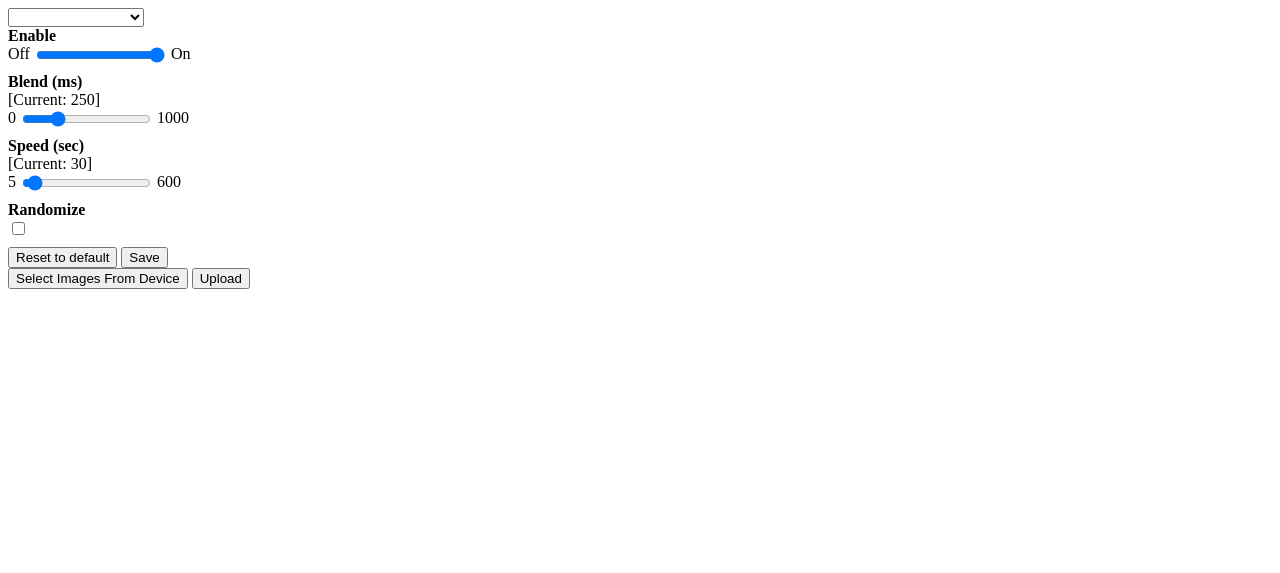
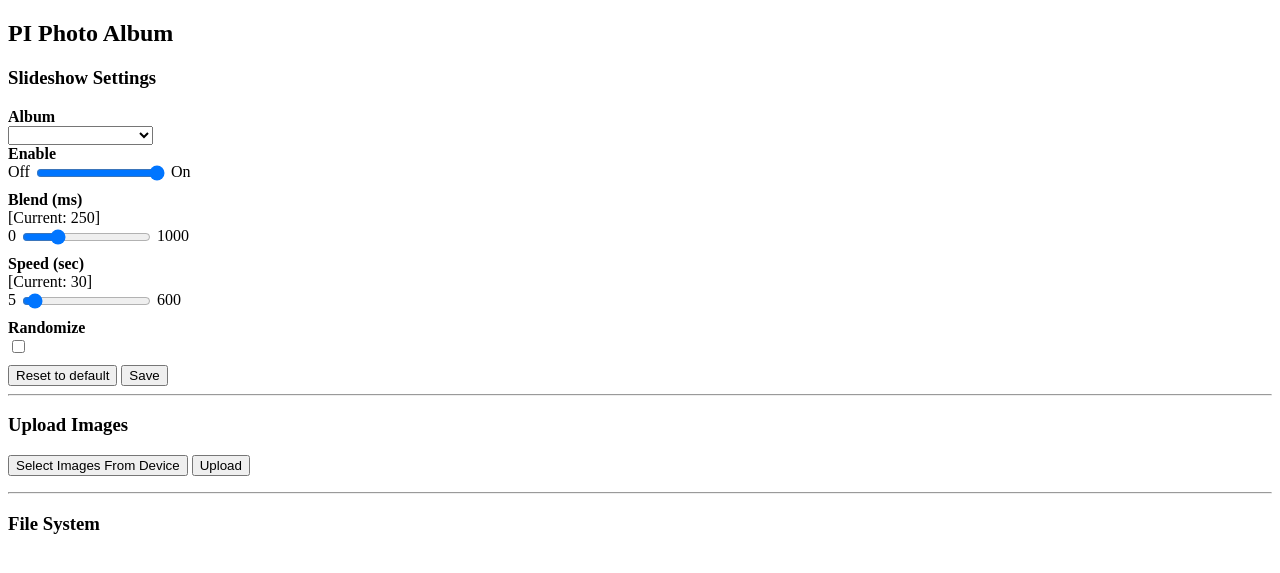
Before and after one commit to pillious/pi-photo-album, a Flask app: page / in a window 1280 px wide. Shown: the top 573 px of the page. Run offline with Flask 3, Linux system fonts and the light colour scheme.

Commit message:
specify album in image uploader & create album is WIP

```diff
--- a/app/static/fileSystem.js
+++ b/app/static/fileSystem.js
@@ -1,36 +1,38 @@
 /*
 File System Logic
 */
-const updateFileSystemUI = (fileStructure) => {
+const updateFileSystemUI = () => {
     const fileSystemTreeRoot = document.getElementById('file-system-tree');
     fileSystemTreeRoot.innerHTML = '';
 
     const stack = [];
-    stack.push([fileStructure.albums, 'file-system-tree']);
+    stack.push([fileStructureSnapshot.albums, 'file-system-tree']);
 
     while (stack.length > 0) {
         const [fsObj, elemId] = stack.pop();
         const parent = document.getElementById(elemId);
         const parentPath = parent.getAttribute('data-album-path') || '';
         for (const [key, val] of Object.entries(fsObj)) {
+            const currPath = parentPath + '/' + key;
             if (typeof val === 'object') {
+
                 // Folder Name List Item
                 const folderLi = document.createElement('li');
                 folderLi.classList.add('album-name');
                 folderLi.innerHTML = key;
-                folderLi.setAttribute('data-album-path', parentPath + '/' + key);
+                folderLi.setAttribute('data-album-path', currPath);
                 parent.appendChild(folderLi);
 
                 // Folder Sublist
                 const folderUl = document.createElement('ul');
                 folderUl.id = key;
-                folderUl.setAttribute('data-album-path', parentPath + '/' + key);
+                folderUl.setAttribute('data-album-path', currPath);
                 folderUl.style.display = 'none'; // Defaults to hiding files
                 parent.appendChild(folderUl);
 
                 // Button to hide files in folder
                 const hideBtn = document.createElement('button');
-                hideBtn.innerHTML = 'Hide';
+                hideBtn.innerHTML = 'Show';
                 hideBtn.classList.add('hide-album-btn');
                 hideBtn.onclick = () => {
                     folderUl.style.display = folderUl.style.display === 'none' ? 'block' : 'none';
@@ -44,8 +46,10 @@ const updateFileSystemUI = (fileStructure) => {
                 createAlbumBtn.onclick = () => {
                     const albumName = prompt('Enter album name');
                     if (albumName !== null && albumName.trim() !== '' && !(albumName in val)) {
-                        val[albumName] = {};
-                        updateFileSystemUI(fileStructure);
+                        console.log((currPath + '/' + albumName.trim()).substring(1));
+                        updateFileSystem('', (currPath + '/' + albumName.trim()).substring(1));
+                        updateFileSystemUI();
+                        updateSettingsUI(settingsState);
                     }
                 };
 
@@ -56,9 +60,53 @@ const updateFileSystemUI = (fileStructure) => {
             } else {
                 const fileLi = document.createElement('li');
                 fileLi.innerHTML = key;
-                fileLi.setAttribute('data-album-path', parentPath + '/' + key);
+                fileLi.setAttribute('data-album-path', currPath);
                 parent.appendChild(fileLi);
             }
         }
     }
 };
+
+// Update the file system object with the new file path
+// If currFilePath is empty and newFilePath is nonempty, creates a new file.
+// If currFilePath is nonempty and newFilePath is empty, deletes the file.
+// If currFilePath and newFilePath are nonempty, moves the file.
+const updateFileSystem = (currFilePath, newFilePath) => {
+    if (currFilePath === newFilePath) {
+        return;
+    }
+
+    if (currFilePath === '' && newFilePath !== '') {
+        // Create
+        let isFolder = !isImageFile(newFilePath);
+        const newFilePathParts = newFilePath.split('/');
+        let loc = fileStructureSnapshot.albums;
+        for (let i = 0; i < newFilePathParts.length; i++) {
+            if (i === newFilePathParts.length - 1) {
+                loc[newFilePathParts[i]] = isFolder ? {} : '';
+            } else {
+                loc = loc[newFilePathParts[i]];
+            }
+        }
+    } else if (currFilePath !== '' && newFilePath === '') {
+        // Delete
+        const currFilePathParts = currFilePath.split('/');
+        const currFileName = currFilePathParts.pop();
+        let loc = fileStructureSnapshot.albums;
+        for (const part of currFilePathParts) {
+            loc = loc[part];
+        }
+        delete loc[currFileName];
+    } else {
+        // Move
+        const currFilePathParts = currFilePath.split('/');
+        const newFilePathParts = newFilePath.split('/');
+        const currFileName = currFilePathParts.pop();
+        let loc = fileStructureSnapshot.albums;
+        for (const part of currFilePathParts) {
+            loc = loc[part];
+        }
+        loc[newFilePathParts[newFilePathParts.length - 1]] = loc[currFileName];
+        delete loc[currFileName];
+    }
+};
--- a/app/static/imageUploader.js
+++ b/app/static/imageUploader.js
@@ -1,19 +1,16 @@
 /*
 Image Upload Logic
 */
-let filesInStaging = {};
-
 const handleFileUploadChange = (e) => {
     const files = e.target.files;
-    console.log(files);
-
     for (const file of files) {
-        filesInStaging[file.name] = file;
+        filesInStaging[file.name] = { fileContent: file, album: '' };
     }
 
-    // Clear input
+    // Clear the invisible file input after getting the files.
     e.target.value = null;
 
+    console.log(files);
     console.log(filesInStaging);
     updateFileStagingUI();
 };
@@ -22,34 +19,104 @@ const updateFileStagingUI = () => {
     const stagingList = document.getElementById('image-staging-list');
     stagingList.innerHTML = '';
 
-    for (const fileName in filesInStaging) {
-        const li = document.createElement('li');
-        li.innerHTML = fileName;
+    const albumPaths = getAlbumPaths(fileStructureSnapshot, true).map(
+        (path) => path.substring(path.indexOf('/') + 1) // Remove the leading 'album/'
+    );
 
-        const removeBtn = document.createElement('button');
-        removeBtn.classList.add('staging-remove-btn');
-        removeBtn.innerHTML = 'x';
-        removeBtn.onclick = () => {
+    console.log(filesInStaging);
+
+    for (const [fileName, { album }] of Object.entries(filesInStaging)) {
+        const listItem = createStagedFileUI(fileName, album, albumPaths);
+        listItem.querySelector('.staging-remove-btn').onclick = () => {
             delete filesInStaging[fileName];
             stagingList.removeChild(li);
         };
+        listItem.querySelector('.staging-album-selector').onchange = (e) => {
+            filesInStaging[fileName].album = e.target.value;
+        };
 
-        li.prepend(removeBtn);
+        stagingList.appendChild(listItem);
+    }
 
-        stagingList.appendChild(li);
+    createSetAlbumForAllBtn();
+};
+
+const updateAllSelectors = () => {
+    const albumPath = document
+        .getElementById('image-staging-list')
+        .firstElementChild.querySelector('.staging-album-selector').value;
+    for (const fileName in filesInStaging) {
+        filesInStaging[fileName].album = albumPath;
+    }
+    updateFileStagingUI();
+};
+
+const createStagedFileUI = (fileName, album, albumPaths) => {
+    const listItem = document.createElement('li');
+    listItem.innerHTML = fileName;
+
+    // Remove file btn
+    const removeBtn = document.createElement('button');
+    removeBtn.classList.add('staging-remove-btn');
+    removeBtn.innerHTML = 'x';
+    listItem.prepend(removeBtn);
+
+    // Album selector
+    const selectorTitle = "<option value='' disabled>-- Select an Album --</option>";
+    const albumInput = document.createElement('select');
+    albumInput.classList.add('staging-album-selector');
+    albumInput.innerHTML = selectorTitle;
+    console.log(album);
+    albumInput.value = album;
+    albumPaths.forEach((path) => {
+        const option = document.createElement('option');
+        option.innerHTML = path;
+        option.value = path;
+        albumInput.appendChild(option);
+    });
+    listItem.append(albumInput);
+
+    return listItem;
+};
+
+const createSetAlbumForAllBtn = () => {
+    const firstListItem = document.getElementById('image-staging-list').firstElementChild;
+    if (firstListItem) {
+        const setAlbumForAllBtn = document.createElement('button');
+        setAlbumForAllBtn.type = 'button';
+        setAlbumForAllBtn.id = 'set-album-for-all-btn';
+        setAlbumForAllBtn.innerHTML = 'Set Album for All';
+        setAlbumForAllBtn.onclick = () => {
+            const selectors = document.querySelectorAll('.staging-album-selector');
+            const albumPath = selectors[0].value;
+            let count = 0;
+            for (const fileName in filesInStaging) {
+                filesInStaging[fileName].album = albumPath;
+                selectors[count++].value = albumPath;
+            }
+        };
+        firstListItem.appendChild(setAlbumForAllBtn);
     }
 };
 
 const handleImagesUpload = async (e) => {
     e.preventDefault();
-
-    // TODO: Allow images to be uploaded to any existing album.
-    const TEMP_DIR = 'alee1246/nature';
+    if (Object.keys(filesInStaging).length === 0) return;
 
     const data = new FormData();
-    for (const file of Object.values(filesInStaging)) {
-        console.log(file);
-        data.append(TEMP_DIR, file);
+    for (const { fileContent, album } of Object.values(filesInStaging)) {
+        // Preliminary validation
+        if (!isImageFile(fileContent.name)) {
+            alert('Please upload the following file types: ' + ALLOWED_FILE_EXTENSIONS.join(', '));
+            return;
+        }
+        if (album.trim() === '') {
+            alert('Please assign an album to all images.');
+            return;
+        }
+
+        console.log(fileContent);
+        data.append(album, fileContent);
     }
     try {
         const resp = await fetch('/upload-images', {
@@ -72,6 +139,15 @@ const handleImagesUpload = async (e) => {
             ${respData.failed.length > 0 ? 'Failed to upload:' : ''}
             ${Object.keys(newFilesInStaging).join('\n')}`
         );
+
+        for (const fileName in filesInStaging) {
+            if (!(fileName in newFilesInStaging)) {
+                filePath = filesInStaging[fileName].album + '/' + fileName;
+                updateFileSystem('', filePath);
+            }
+        }
+        updateFileSystemUI();
+
         filesInStaging = newFilesInStaging;
         updateFileStagingUI();
     } catch (e) {
--- a/app/static/index.css
+++ b/app/static/index.css
@@ -22,9 +22,6 @@
 }
 
 #image-staging-list li {
-    display: flex;
-    justify-content: left;
-    align-items: center;
     padding: 0.25rem;
 }
 
@@ -39,6 +36,16 @@
     cursor: pointer;
 }
 
+#image-staging-list .staging-album-selector {
+    margin: 0 0.5rem;
+}
+
+#image-staging-list .set-album-for-all-btn{
+    margin-left: 0.5rem;
+    font-size: 0.75rem;
+    display: block;
+}
+
 /* File system styles */
 .album-name {
     font-weight: bold;
--- a/app/static/index.js
+++ b/app/static/index.js
@@ -1,10 +1,25 @@
+// Global Variables
+const DEFAULT_SETTINGS = {
+    album: 'alee1246/nature',
+    isEnabled: true,
+    blend: 250,
+    speed: 30,
+    randomize: false,
+};
+const ALLOWED_FILE_EXTENSIONS = ['jpg', 'jpeg', 'png', 'webp', 'heif', 'heic'];
+
+let settingsState = { ...DEFAULT_SETTINGS };
+
+// List[{name: {fileContent: File, album: str}}]
+let filesInStaging = {};
+
 // On page load
 document.addEventListener('DOMContentLoaded', () => {
     console.log(savedSettings);
     updateSettingsUI(savedSettings);
 
     console.log(fileStructureSnapshot);
-    updateFileSystemUI(fileStructureSnapshot);
+    updateFileSystemUI();
 
     document.getElementById('blend').addEventListener('input', (e) => {
         document.getElementById('blend-current-value').innerHTML = e.target.value;
--- a/app/static/settings.js
+++ b/app/static/settings.js
@@ -1,15 +1,6 @@
 /*
 Settings Logic
 */
-const defaultSettings = {
-    album: 'alee1246/nature ',
-    isEnabled: true,
-    blend: 250,
-    speed: 30,
-    randomize: false,
-};
-let settingsState = { ...defaultSettings };
-
 const handleSettingsSubmit = (e) => {
     e.preventDefault();
 
@@ -53,7 +44,7 @@ const handleResetToDefault = () => {
 
 const updateSettingsUI = (newState) => {
     settingsState = { ...newState };
-    const form = document.getElementById('slideshow');
+    const form = document.getElementById('slideshow-settings');
     form.elements.namedItem('isEnabled').value = settingsState.isEnabled ? 1 : 0;
     form.elements.namedItem('blend').value = settingsState.blend;
     form.elements.namedItem('speed').value = settingsState.speed;
@@ -66,7 +57,7 @@ const updateSettingsUI = (newState) => {
     const albumSelect = form.elements.namedItem('album');
     albumSelect.innerHTML = albumSelect.firstElementChild.outerHTML;
     // Remove the leading 'album/'
-    const albumPaths = getAlbumPaths(fileStructureSnapshot).map((path) =>
+    const albumPaths = getAlbumPaths(fileStructureSnapshot, false).map((path) =>
         path.substring(path.indexOf('/') + 1)
     );
     for (const path of albumPaths) {
--- a/app/static/utils.js
+++ b/app/static/utils.js
@@ -2,20 +2,31 @@ const clamp = (val, min, max) => {
     return Math.min(Math.max(val, min), max);
 };
 
+const getFileExtension = (filename) => {
+    return filename.split('.').pop().toLowerCase();
+}
+
+const isImageFile = (filename) => {
+    const ext = getFileExtension(filename);
+    return ALLOWED_FILE_EXTENSIONS.includes(ext);
+}
+
 // Returns a list of paths to all the folders that contain a file as a direct child.
-const getAlbumPaths = (fileSystem, stack = []) => {
-    if (
-        fileSystem === null ||
-        fileSystem === undefined ||
-        Object.keys(fileSystem).length === 0 ||
-        fileSystem === ''
-    )
-        return [];
+// If ignoreEmptyFolders is true, folders that contain no files as direct children are not included.
+const getAlbumPaths = (fileSystem, ignoreEmptyFolders) => {
+    return _getAlbumPaths(fileSystem, ignoreEmptyFolders, []);
+};
+
+// Recursive helper function for getAlbumPaths
+const _getAlbumPaths = (fileSystem, ignoreEmptyFolders, stack) => {
+    if (fileSystem === null || fileSystem === undefined || fileSystem === '') return [];
+    if (!ignoreEmptyFolders && Object.keys(fileSystem).length === 0) return [stack.join('/')];
+
     let added = false;
     let paths = [];
     for (const [key, val] of Object.entries(fileSystem)) {
         if (typeof val === 'object') {
-            paths = [...paths, ...getAlbumPaths(val, [...stack, key])];
+            paths = [...paths, ..._getAlbumPaths(val, ignoreEmptyFolders, [...stack, key])];
         } else {
             if (!added) {
                 paths.push(stack.join('/'));
--- a/app/templates/index.html
+++ b/app/templates/index.html
@@ -20,9 +20,12 @@
     </head>
     <body>
         <main>
-            <form id="slideshow" onsubmit="handleSettingsSubmit(event)">
+            <h2>PI Photo Album</h1>
+            <h3>Slideshow Settings</h3>
+            <form id="slideshow-settings" onsubmit="handleSettingsSubmit(event)">
+                <div class="input-label">Album</div>
                 <select name="album">
-                    <option value="" disabled>--Select an album--</option>
+                    <option value="" disabled>-- Select an Album --</option>
                 </select>
 
                 <div class="input-label">Enable</div>
@@ -72,8 +75,13 @@
                 <button type="submit">Save</button>
             </form>
 
+            <hr />
+
+            <h3>Upload Images</h3>
             <form onsubmit="handleImagesUpload(event)">
+
                 <button type="button" id="image-upload-btn">Select Images From Device</button>
+
                 <input
                     type="file"
                     id="image-upload-input-hidden"
@@ -84,9 +92,12 @@
 
                 <button type="submit">Upload</button>
 
-                <ul id="image-staging-list" title="Upload Images"></ul>
+                <ul id="image-staging-list"></ul>
             </form>
 
+            <hr />
+
+            <h3>File System</h3>
             <ul id="file-system-tree"> </ul>
         </main>
     </body>
```
